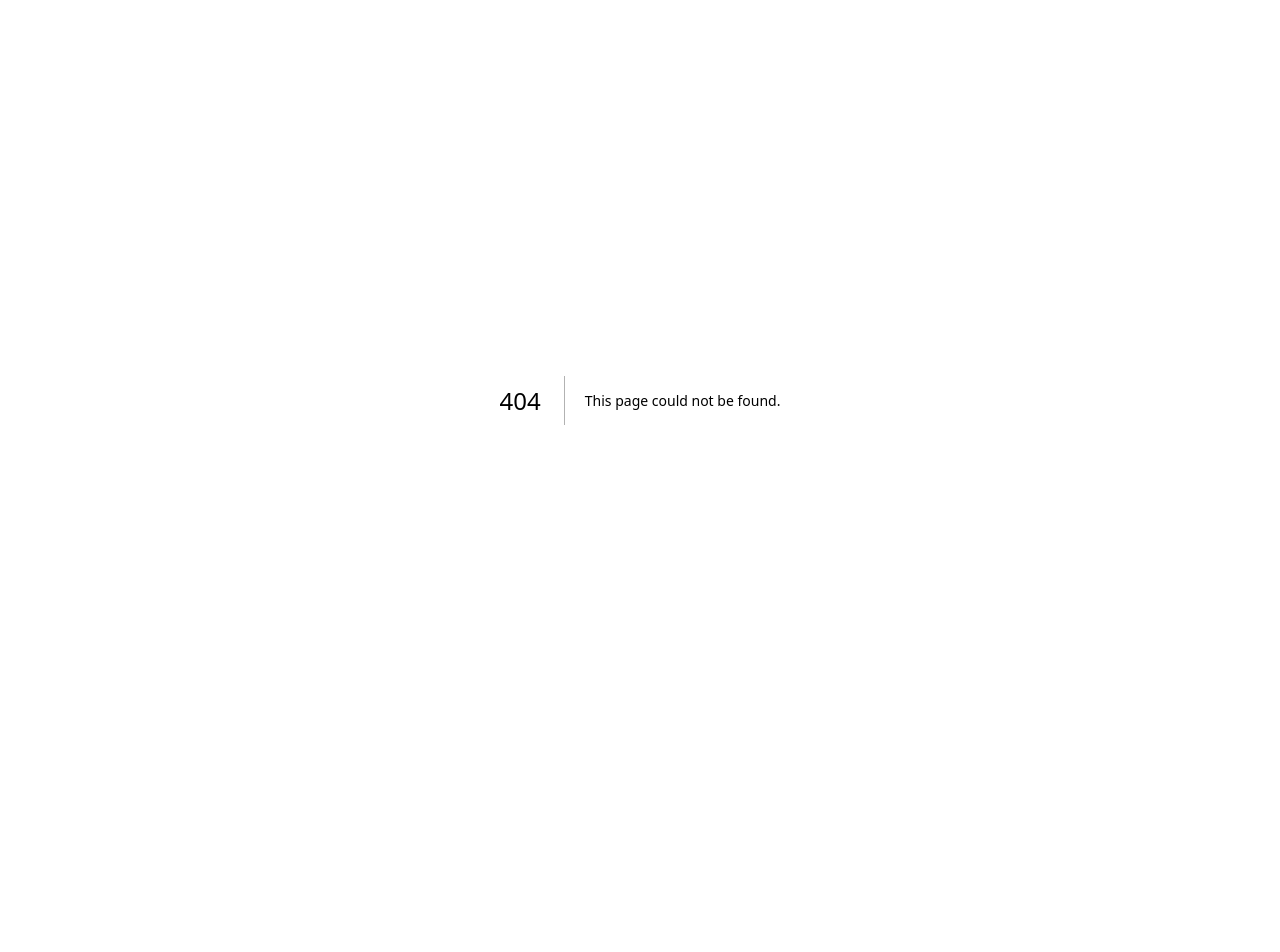
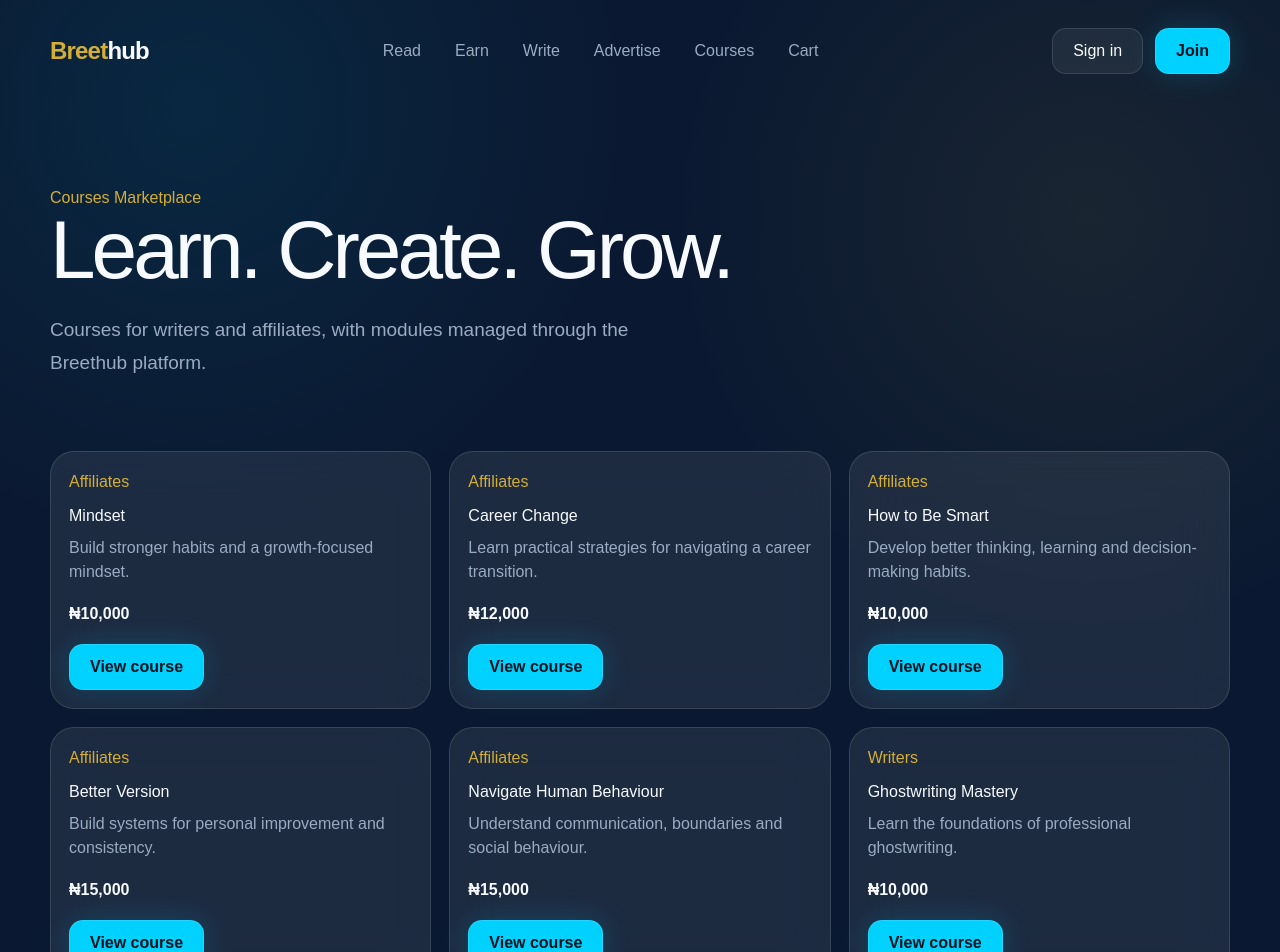
Before and after one commit to nifemiabioye59-max/Breethub, a Next.js app: page /courses in a window 1280 px wide. Before the commit this address had no page. Shown: the top 952 px of the page. Before the commit the page ends 800 px from the top, so only its background shows below. Built offline with nearby package versions, Linux system fonts and the light colour scheme.

Commit message:
Add CoursesPage component with course listings

```diff
--- /dev/null
+++ b/app/courses/page.tsx
@@ -0,0 +1,72 @@
+import { Nav, PageHeader } from "../../components/ui";
+
+const courses = [
+  {
+    title: "Mindset",
+    audience: "Affiliates",
+    price: "₦10,000",
+    description: "Build stronger habits and a growth-focused mindset.",
+  },
+  {
+    title: "Career Change",
+    audience: "Affiliates",
+    price: "₦12,000",
+    description: "Learn practical strategies for navigating a career transition.",
+  },
+  {
+    title: "How to Be Smart",
+    audience: "Affiliates",
+    price: "₦10,000",
+    description: "Develop better thinking, learning and decision-making habits.",
+  },
+  {
+    title: "Better Version",
+    audience: "Affiliates",
+    price: "₦15,000",
+    description: "Build systems for personal improvement and consistency.",
+  },
+  {
+    title: "Navigate Human Behaviour",
+    audience: "Affiliates",
+    price: "₦15,000",
+    description: "Understand communication, boundaries and social behaviour.",
+  },
+  {
+    title: "Ghostwriting Mastery",
+    audience: "Writers",
+    price: "₦10,000",
+    description: "Learn the foundations of professional ghostwriting.",
+  },
+];
+
+export default function CoursesPage() {
+  return (
+    <main className="page">
+      <div className="container">
+        <Nav />
+
+        <PageHeader
+          eyebrow="Courses Marketplace"
+          title="Learn. Create. Grow."
+          description="Courses for writers and affiliates, with modules managed through the Breethub platform."
+        />
+
+        <div className="grid">
+          {courses.map((course) => (
+            <article className="glass story-card" key={course.title}>
+              <div className="gold">{course.audience}</div>
+              <h3 style={{ marginTop: 10 }}>{course.title}</h3>
+              <p className="muted">{course.description}</p>
+
+              <div style={{ margin: "18px 0" }}>
+                <strong>{course.price}</strong>
+              </div>
+
+              <button className="btn btn-primary">View course</button>
+            </article>
+          ))}
+        </div>
+      </div>
+    </main>
+  );
+}
```
